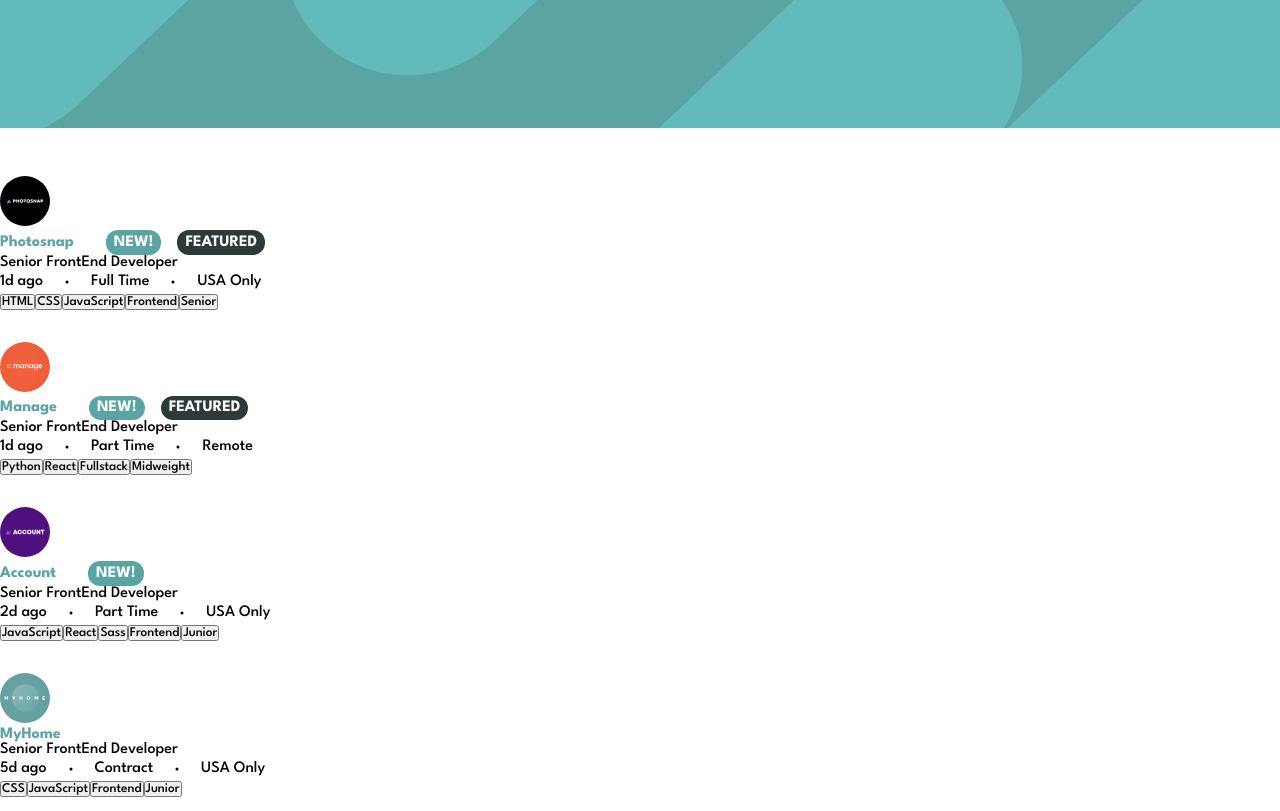
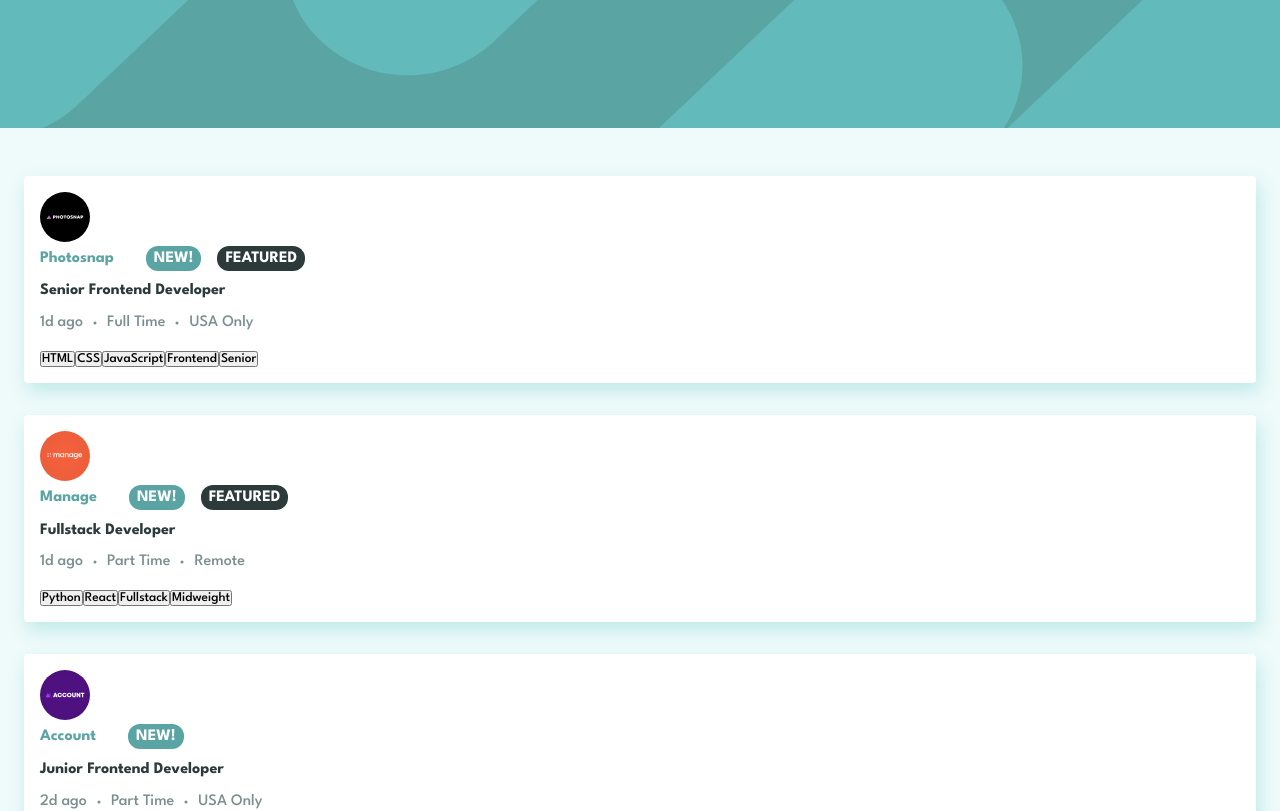
Before and after one commit to HIIfeanyichukwu/static-jobs-listing, a React (Vite) app: page / in a window 1280 px wide. Shown: the top 811 px of the page. Built offline with nearby package versions, Linux system fonts and the light colour scheme.

Commit message:
background and Job component box shadow done

```diff
--- a/src/App.tsx
+++ b/src/App.tsx
@@ -25,6 +25,7 @@
 const Container = styled.div`
   inline-size: 100%;
   min-block-size: 100vh;
+  background-color: hsl(180, 52%, 96%);
 `
 const Banner = styled.div`
   inline-size: 100%;
@@ -62,6 +63,7 @@
         role={entry.role}
         level={entry.level}
         setJobs={setJobs}
+        position={entry.position}
 
       />
     )
--- a/src/components/CompanyInfo.tsx
+++ b/src/components/CompanyInfo.tsx
@@ -17,9 +17,10 @@
   location: string;
   contract: string;
   logo: string;
+  position: string;
 }
 
-function CompanyInfo({logo, name, featured, recent, dateAgo, location, contract}: Props) {
+function CompanyInfo({logo, name, featured, recent, dateAgo, location, contract, position}: Props) {
   return (
     <Container>
       <Logo>
@@ -27,7 +28,7 @@
       </Logo>
       <section className="company-about-section">
         <Company name={name} featured={featured} recent={recent}/>
-        <Position>Senior FrontEnd Developer</Position>
+        <Position>{position}</Position>
         <Details dateAgo={dateAgo} contract={contract} location={location}/>
       </section>
     </Container>
--- a/src/components/Details.tsx
+++ b/src/components/Details.tsx
@@ -5,7 +5,10 @@
   display: flex;
   align-items: center;
   line-height: 1.5;
-  gap: 1rem;
+  gap: .25rem;
+  font-weight: 500;
+  color: hsl(180, 8%, 52%);
+  margin-block-end: 1rem;
 `
 
 interface Props {
--- a/src/components/Jobs.tsx
+++ b/src/components/Jobs.tsx
@@ -8,6 +8,16 @@
         margin-block-start: 2rem;
     }
     position: relative;
+    border-radius: 4px;
+    background-color: #fff;
+    padding-block: 1rem;
+    /* box-shadow: 3px 8px 10px #e2dbdb; */
+    /* box-shadow: 3px 8px 10px #e2dbdb; */
+    box-shadow: 3px 8px 18px #bee9e9;
+    margin-inline: 1.5rem;
+    padding-inline: 1rem;
+    /* filter: drop-shadow(3px 2px 10px #000000); */
+    /* filter: drop-shadow(1px 2px 8px hsl(180, 52%, 96%)); */
 `
 
 type Props = {
@@ -23,6 +33,7 @@
     tools: string[];
     role: string;
     level: string
+    position: string;
 }
 
 
@@ -58,6 +69,7 @@
             name={props.name}
             featured={props.featured}
             recent={props.recent}
+            position={props.position}
         />
         <Labels
             languages={props.languages}
--- a/src/components/components.tsx
+++ b/src/components/components.tsx
@@ -40,5 +40,8 @@
 `
 
 export const Position = styled.span`
-
+    color: hsl(180, 14%, 20%);
+    font-weight: 700;
+    margin-block: .8rem;
+    display: block;
 `
```
